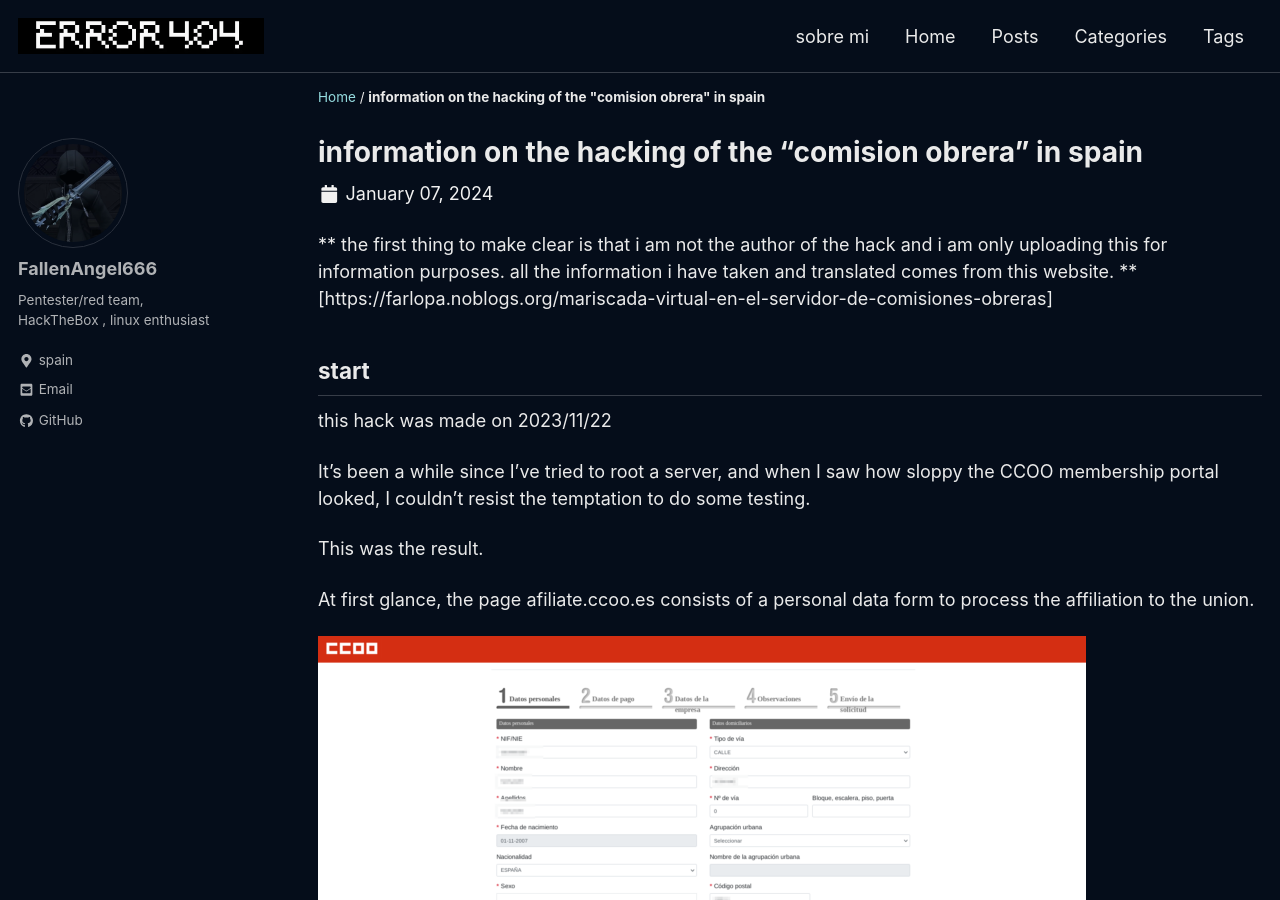
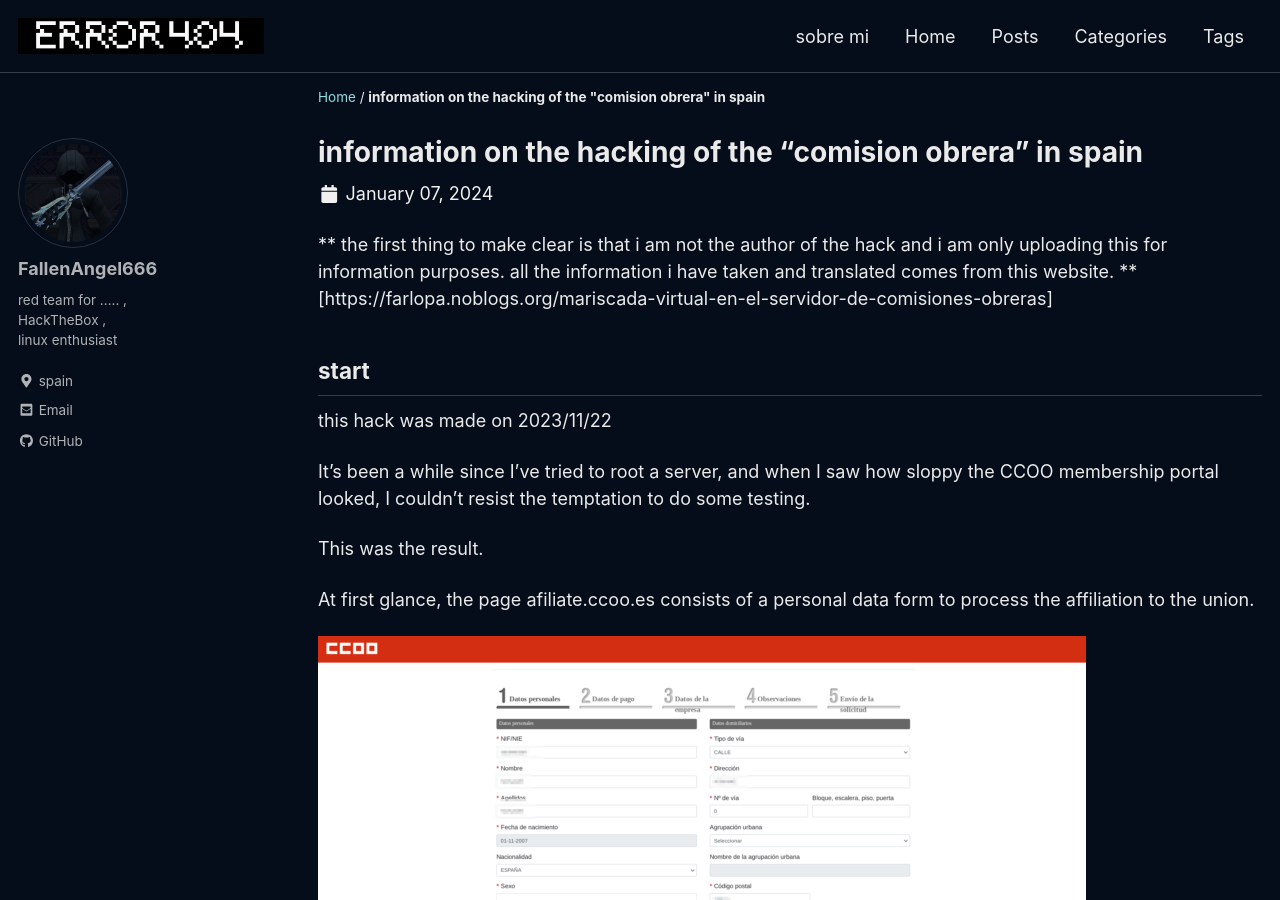
Before and after one commit to Fallenangel666-htb/zzero.github.io, a Jekyll site: the page built from _posts/2021-05-22-comisionesobreras.md, in a window 1280 px wide and 900 px high. Built offline with Jekyll 4.4.1, drawn with Linux system fonts in a browser that asks for light colours; cached includes are drawn as plain includes; a script that is not in the unit is left out.

Commit message:
Update _config.yml

```diff
--- a/_config.yml
+++ b/_config.yml
@@ -103,7 +103,7 @@ analytics:
 author:
   name             : "FallenAngel666"
   avatar           : "/assets/images/avatar5.jpeg"
-  bio              : "Pentester/red team,<br>HackTheBox , linux enthusiast"
+  bio              : "red team for ..... ,<br>HackTheBox ,<br> linux enthusiast"
   location         : "spain"
   email            : "pmpmpjjg358@gmail.com"
   uri              :
```
